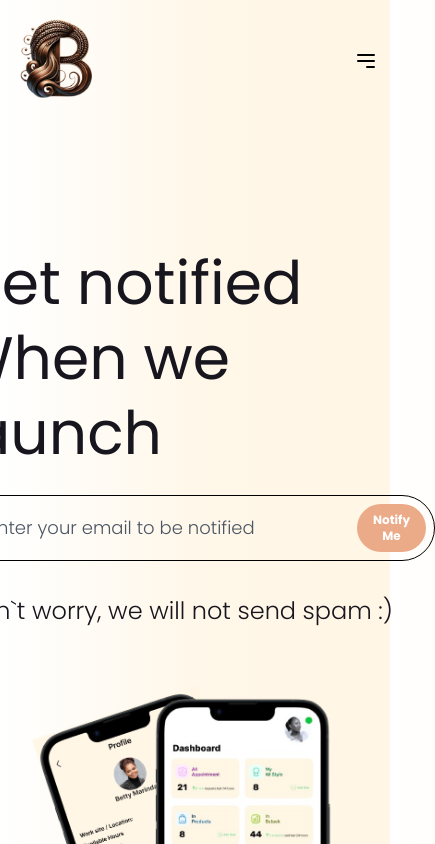
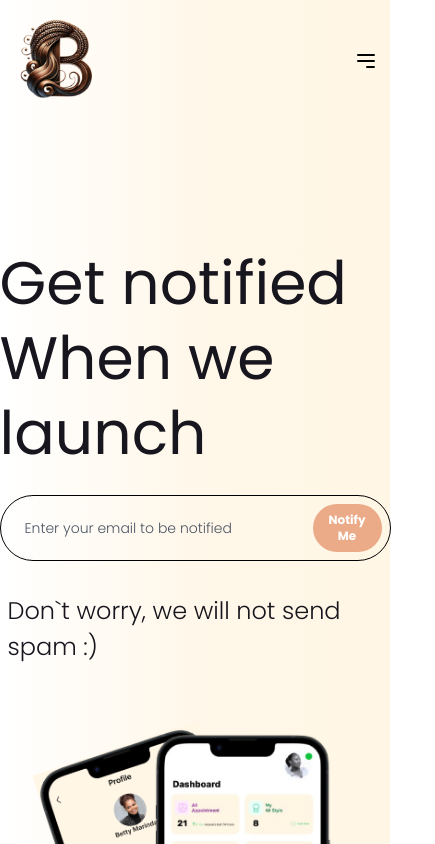
Before and after one commit to Braidery/webpage, a Next.js app: page / in a window 390 px wide. Shown: the top 844 px of the page, 435 px wide, since content can reach past the window. Built offline with nearby package versions, Linux system fonts and the light colour scheme; no server answers.

Commit message:
change favicon and responsive

```diff
--- a/src/app/layout.tsx
+++ b/src/app/layout.tsx
@@ -1,5 +1,3 @@
-// src/app/layout.tsx
-
 import { ReactNode } from 'react';
 import '../styles/globals.css'; // Correct path to your global CSS
 import NavBar from '@/components/header/Topnavigation';
@@ -14,6 +12,17 @@ export const metadata = {
 export default function Layout({ children }: { children: ReactNode }) {
   return (
     <html lang="en">
+      <head>
+        <link rel="icon" href="/braiderylogo-removebg-preview.png" />
+        {/* You can also add multiple sizes for different devices */}
+        {/* <link rel="icon" href="/favicon.png" sizes="32x32" type="image/png" /> */}
+        {/* <link rel="apple-touch-icon" href="/apple-touch-icon.png" /> */}
+        <title>Braidery</title>
+        <meta
+          name="description"
+          content="Find the perfect hairdresser with BRAIDERY"
+        />
+      </head>
       <body
         className={`${Poppins.variable} min-h-screen text-brown-600 dark:text-brown-800`}
       >
@@ -21,7 +30,7 @@ export default function Layout({ children }: { children: ReactNode }) {
           <NavBar />
         </header>
         <Toaster richColors />
-        <main className={`${Poppins.variable}flex-grow`}>{children}</main>
+        <main className={`${Poppins.variable} flex-grow`}>{children}</main>
         <footer className="border-t py-8 text-center bg-peach-300 dark:bg-darkButton text-[#18181B]">
           &copy; {new Date().getFullYear()} BRAIDERY. All rights reserved.
         </footer>
--- a/src/components/ui/hero.tsx
+++ b/src/components/ui/hero.tsx
@@ -58,7 +58,7 @@ const Hero: React.FC = () => {
               Get notified <br /> When we launch
             </h1>
             <div className="mx-auto md:mx-0 mb-6">
-              <div className="flex items-center justify-between md:max-w-[30rem] mb-8 p-2 border-[1px] border-black rounded-full">
+              <div className="flex flex-col sm:flex-row items-center justify-between max-w-full sm:max-w-[30rem] mb-8 p-2 border-[1px] border-black rounded-full">
                 {/* Email form */}
                 <form
                   onSubmit={handleSubmit}
@@ -70,12 +70,12 @@ const Hero: React.FC = () => {
                     onChange={e => setEmail(e.target.value)}
                     placeholder="Enter your email to be notified"
                     required
-                    className="flex-grow bg-transparent outline-none px-6 py-2 md:py-4 text-lg font-light placeholder-gray-600 border-none focus:ring-0"
+                    className="flex-grow bg-transparent outline-none px-4 py-2 sm:py-3 lg:py-4 text-sm sm:text-base lg:text-lg font-light placeholder-gray-600 border-none focus:ring-0"
                   />
                   <button
                     type="submit"
                     disabled={loading}
-                    className="bg-[#ECAB88] text-white px-4 md:px-6  py-2 md:py-4 text-xs md:text-lg font-semibold rounded-full hover:bg-[#d5906a] transition-all duration-300"
+                    className="bg-[#ECAB88] text-white px-4 sm:px-6 py-2 sm:py-3 lg:py-4 text-xs sm:text-sm lg:text-lg font-semibold rounded-full hover:bg-[#d5906a] transition-all duration-300"
                   >
                     {loading ? 'Loading' : 'Notify Me'}
                   </button>
```
